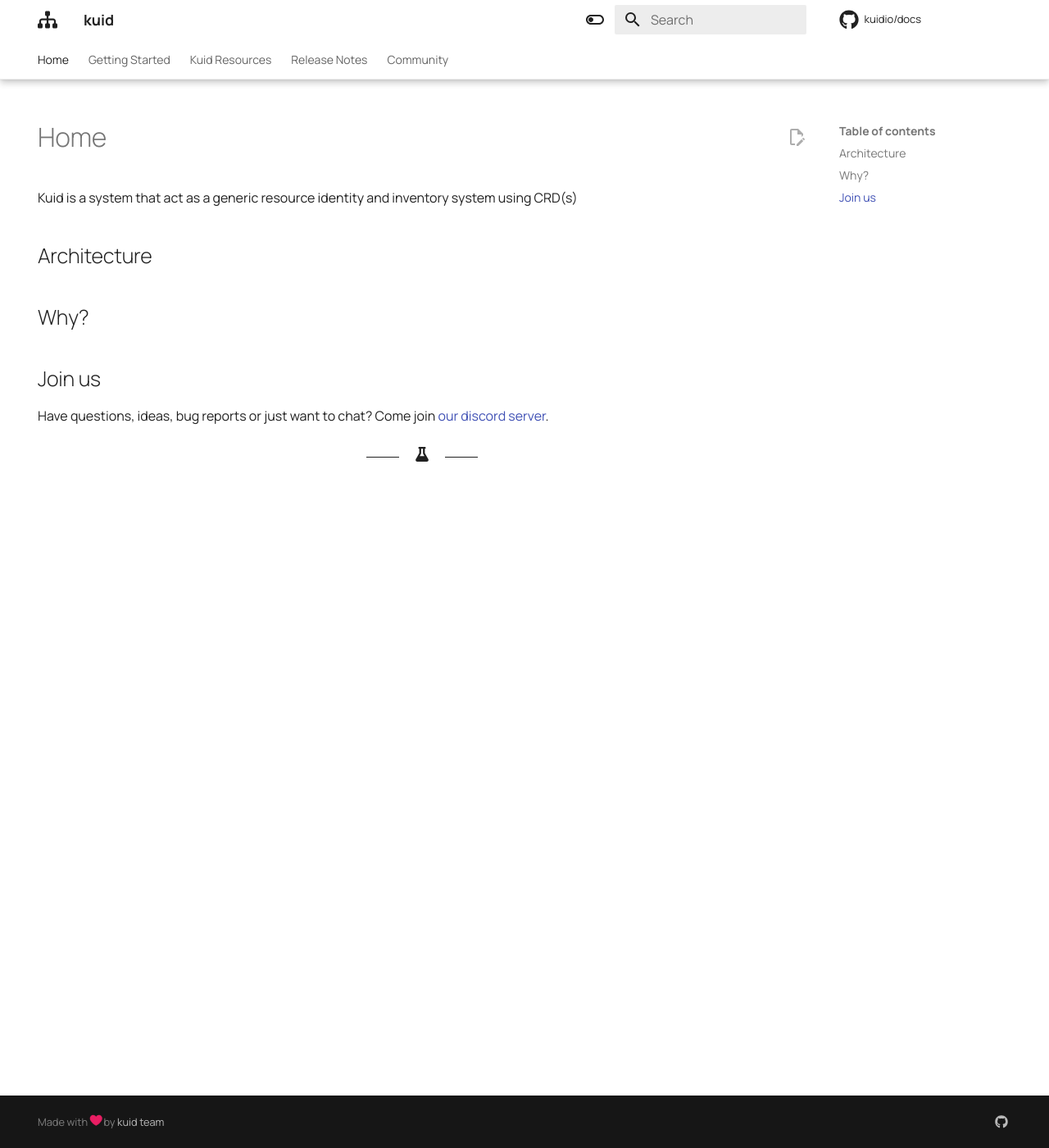
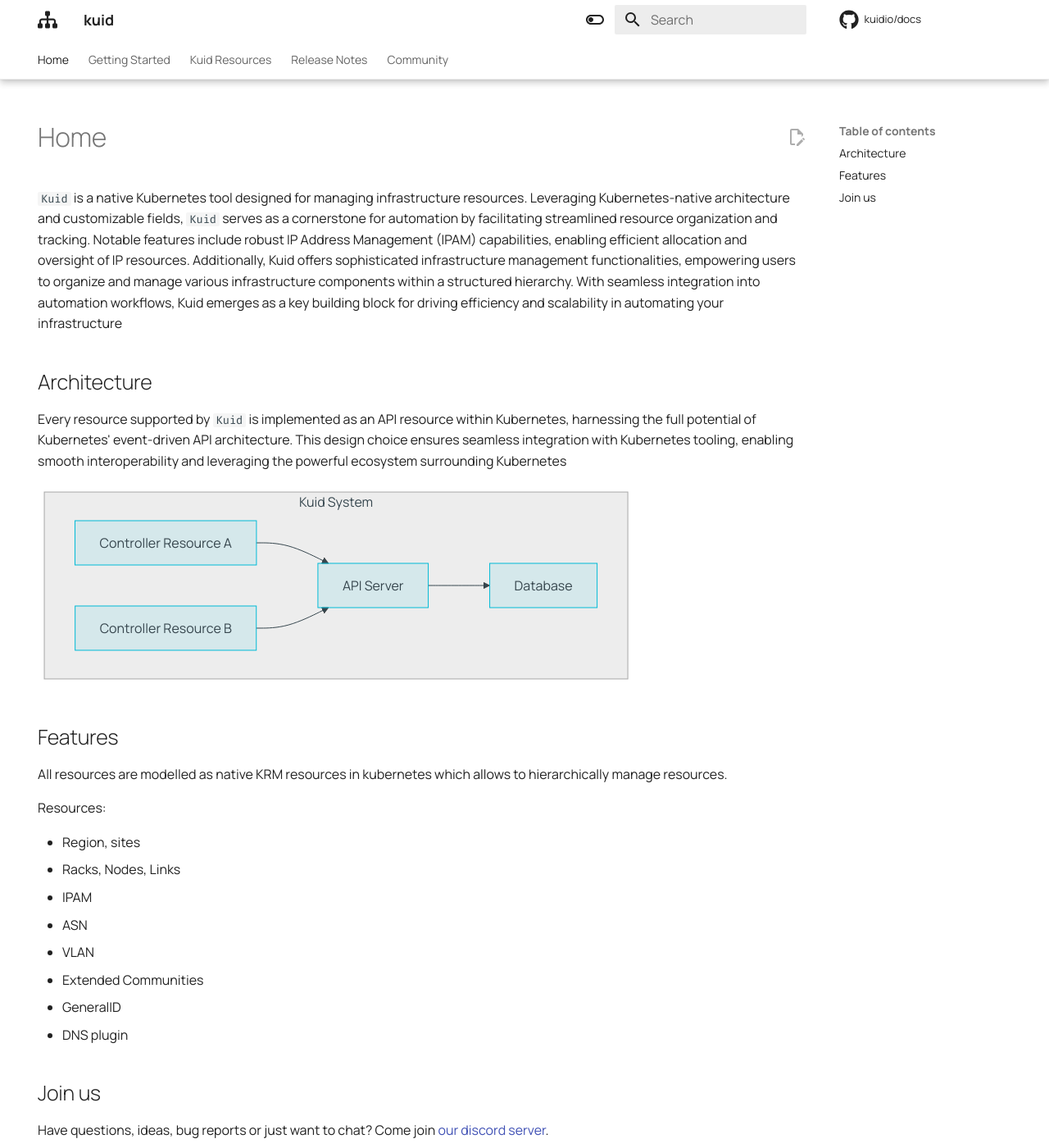
Before and after one commit to kuidio/docs, an MkDocs documentation site: the page built from docs/index.md, in a window 1280 px wide and 1400 px high. Shown: the whole window at 82% size. Built offline with MkDocs 1.6.1 and Material for MkDocs 9.7.7, drawn with Linux system fonts in a browser that asks for light colours; comment, search, counter and statistics services are not loaded.

Commit message:
added index

````diff
--- a/docs/index.md
+++ b/docs/index.md
@@ -5,14 +5,43 @@ hide:
 
 
 ---
-Kuid is a system that act as a generic resource identity and inventory system using CRD(s)
+`Kuid` is a native Kubernetes tool designed for managing infrastructure resources. Leveraging Kubernetes-native architecture and customizable fields, `Kuid` serves as a cornerstone for automation by facilitating streamlined resource organization and tracking. Notable features include robust IP Address Management (IPAM) capabilities, enabling efficient allocation and oversight of IP resources. Additionally, Kuid offers sophisticated infrastructure management functionalities, empowering users to organize and manage various infrastructure components within a structured hierarchy. With seamless integration into automation workflows, Kuid emerges as a key building block for driving efficiency and scalability in automating your infrastructure
+
 
 ## Architecture
 
+Every resource supported by `Kuid` is implemented as an API resource within Kubernetes, harnessing the full potential of Kubernetes' event-driven API architecture. This design choice ensures seamless integration with Kubernetes tooling, enabling smooth interoperability and leveraging the powerful ecosystem surrounding Kubernetes
 
-## Why?
+```mermaid
+graph TD;
+
+    subgraph "Kuid System"
+        KuidAPI[API Server];
+        KuidControllerA[Controller Resource A];
+        KuidControllerB[Controller Resource B];
+        KuidDB[Database];
+        KuidAPI --> KuidDB;
+        KuidControllerA --> KuidAPI;
+        KuidControllerB --> KuidAPI;
+    end
+```
 
 
+
+## Features
+
+All resources are modelled as native KRM resources in kubernetes which allows to hierarchically manage resources.
+
+Resources:
+
+- Region, sites
+- Racks, Nodes, Links
+- IPAM
+- ASN
+- VLAN
+- Extended Communities
+- GeneralID
+- DNS plugin
 
 ## Join us
 
````
